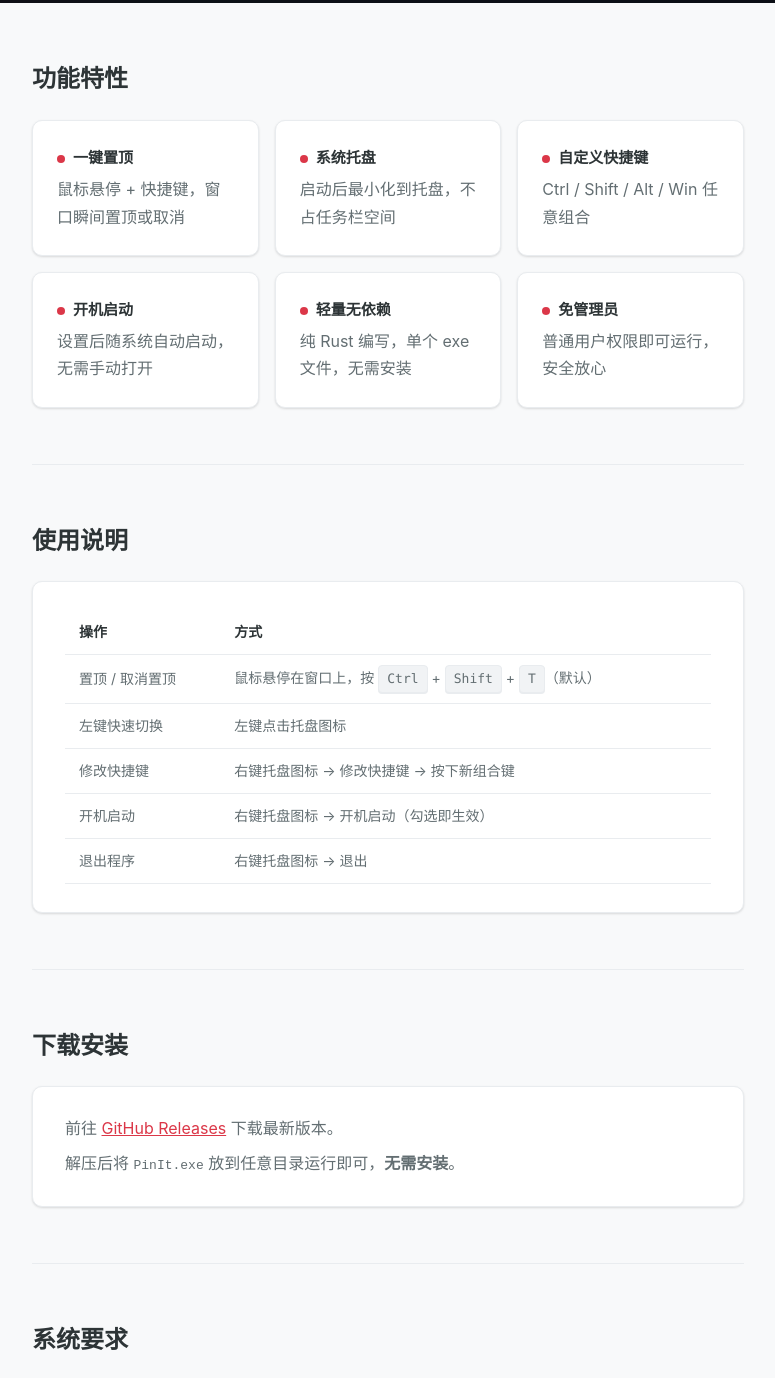
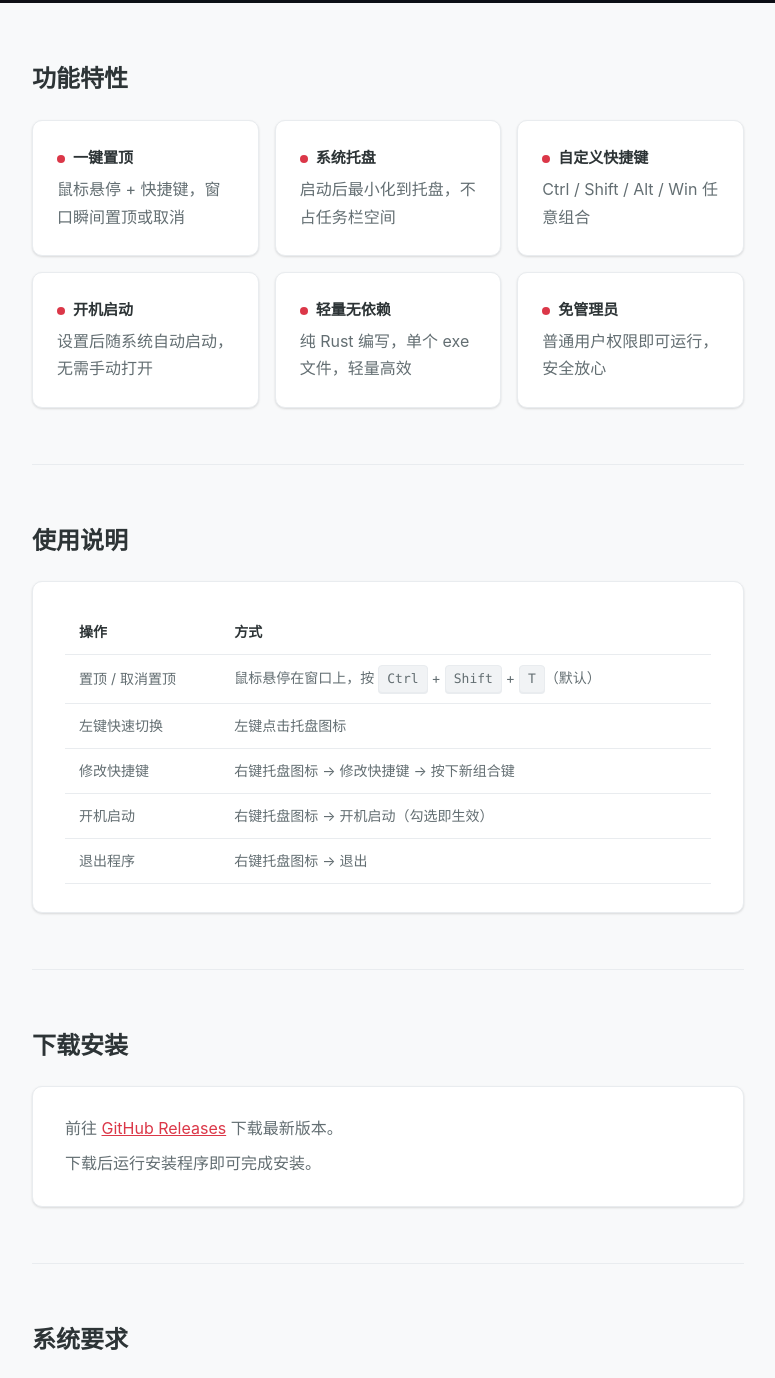
Before and after one commit to dlforge/pinit, a plain HTML site: page index.html in a window 1280 px wide. Shown: the part 449-1827 px from the top of the page, without its empty margins (252-1027 px from the left). Drawn offline with Linux system fonts and the light colour scheme.

Commit message:
docs: 去掉无需安装的表述

```diff
--- a/index.html
+++ b/index.html
@@ -212,7 +212,7 @@
     </div>
     <div class="feature">
       <h4><span class="dot"></span>轻量无依赖</h4>
-      <p>纯 Rust 编写，单个 exe 文件，无需安装</p>
+      <p>纯 Rust 编写，单个 exe 文件，轻量高效</p>
     </div>
     <div class="feature">
       <h4><span class="dot"></span>免管理员</h4>
@@ -241,7 +241,7 @@
   <h2>下载安装</h2>
   <div class="card">
     <p>前往 <a href="https://github.com/dlforge/pinit/releases" style="color:var(--accent)">GitHub Releases</a> 下载最新版本。</p>
-    <p style="margin-top:8px">解压后将 <code>PinIt.exe</code> 放到任意目录运行即可，<strong>无需安装</strong>。</p>
+    <p style="margin-top:8px">下载后运行安装程序即可完成安装。</p>
   </div>
 </section>
 
```
Also changed, not shown: 1 other file.
